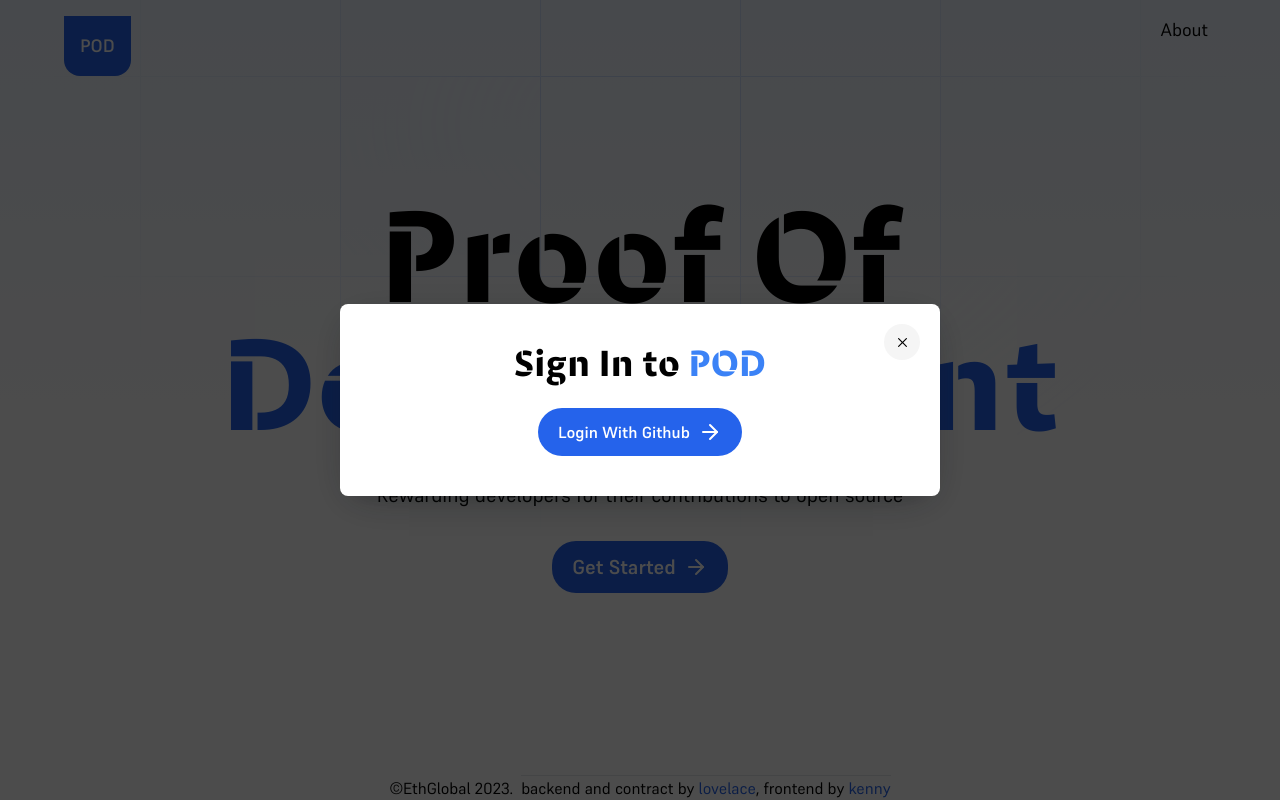
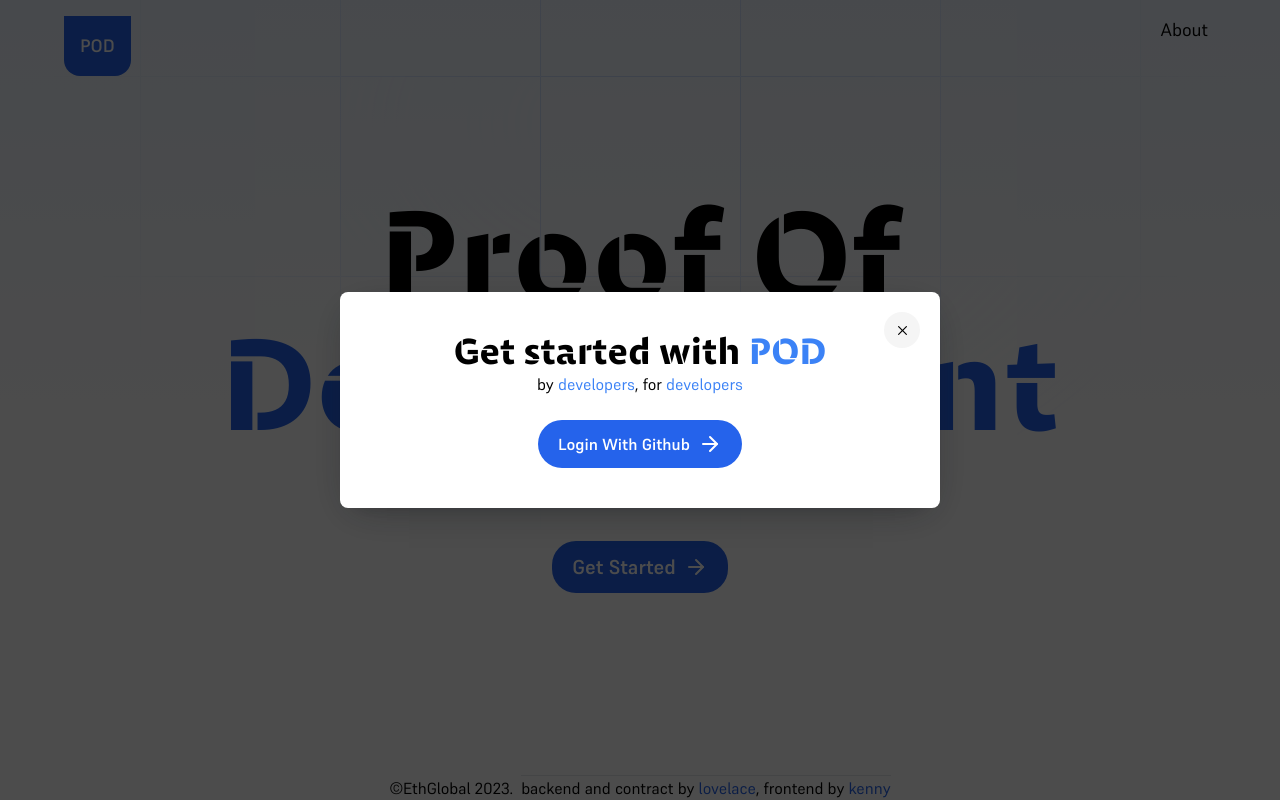
Before and after one commit to adeleke5140/pod-frontend, a Next.js app: page / in a window 1280 px wide. Both pictures are taken after a click on the button "Get Started". Built offline with nearby package versions, Linux system fonts and the light colour scheme; no server answers.

Commit message:
feat: update text

```diff
--- a/src/components/signupModal/signupModal.tsx
+++ b/src/components/signupModal/signupModal.tsx
@@ -1,15 +1,20 @@
 import { redirectURL } from "~/constants";
 import { ArrowRight } from "react-feather";
 import { DialogCloseButton } from "../dialog/dialogCloseButton";
+console.log(redirectURL);
 
 export const SignupModal = () => {
   return (
     <div className="flex w-[90vw] max-w-[600px] flex-col rounded-lg bg-white p-10 text-center shadow-[hsl(206_22%_7%_/_35%)_0px_10px_38px_-10px,_hsl(206_22%_7%_/_20%)_0px_10px_20px_-15px]">
       <DialogCloseButton />
       <div className="flex flex-col px-10">
-        <h1 className="mb-6 font-bespoke text-4xl font-bold">
-          Sign In to <span className="text-blue-500">POD</span>
+        <h1 className=" font-bespoke text-4xl font-bold">
+          Get started with <span className="text-blue-500">POD</span>
         </h1>
+        <p className="mb-6 font-supreme">
+          by <span className="text-blue-500">developers</span>, for{" "}
+          <span className="text-blue-500">developers</span>
+        </p>
         <a
           href={redirectURL}
           className="text-md group flex cursor-pointer gap-2 self-center rounded-3xl bg-blue-600 px-5 py-3 font-semibold text-white transition-colors ease-out hover:bg-blue-700 disabled:opacity-50"
```
